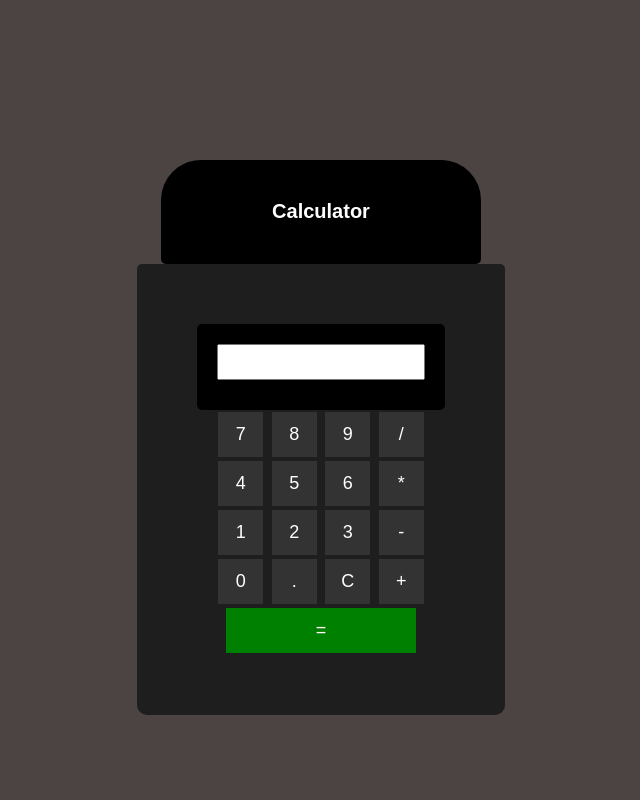
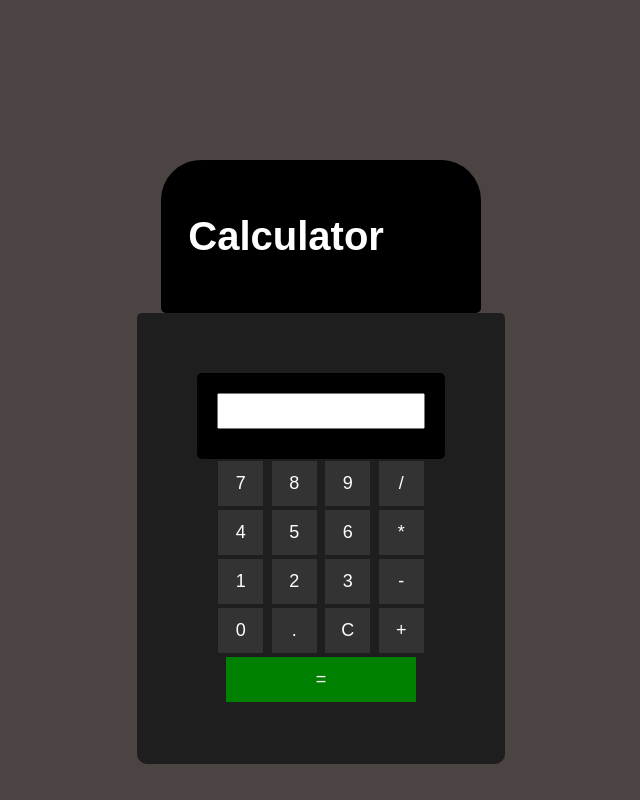
Before and after one commit to HenrikKarapetyann/calcullator, a plain HTML site: page index.html in a window 1280 px wide. Shown: the whole page, without its empty margins (319-959 px from the left). Drawn offline with Linux system fonts and the light colour scheme.

Commit message:
Add files via upload

```diff
--- a/style.css
+++ b/style.css
@@ -11,7 +11,8 @@
   height: 21%;
   width: 21%;
   display: inline-block;
-  font-size: 10px;
+  font-size: 20px;
+  text-align: left;
 }
 
 
```
